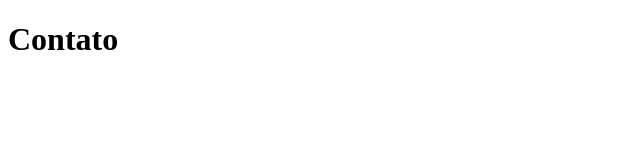
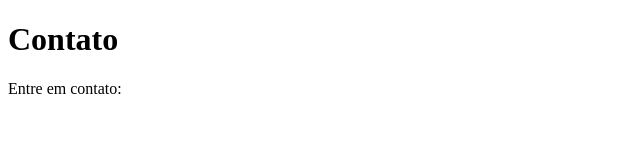
Before and after one commit to MarquessMateus/sistema-de-login-php, a plain HTML site: page contato.html in a window 1280 px wide. Shown: the whole page, without its empty margins (0-640 px from the left). Drawn offline with Linux system fonts and the light colour scheme.

Commit message:
Edição da pagina de contato

```diff
--- a/contato.html
+++ b/contato.html
@@ -8,5 +8,6 @@
 </head>
 <body>
     <h1>Contato</h1>
+    <p>Entre em contato:</p>
 </body>
 </html>
```
